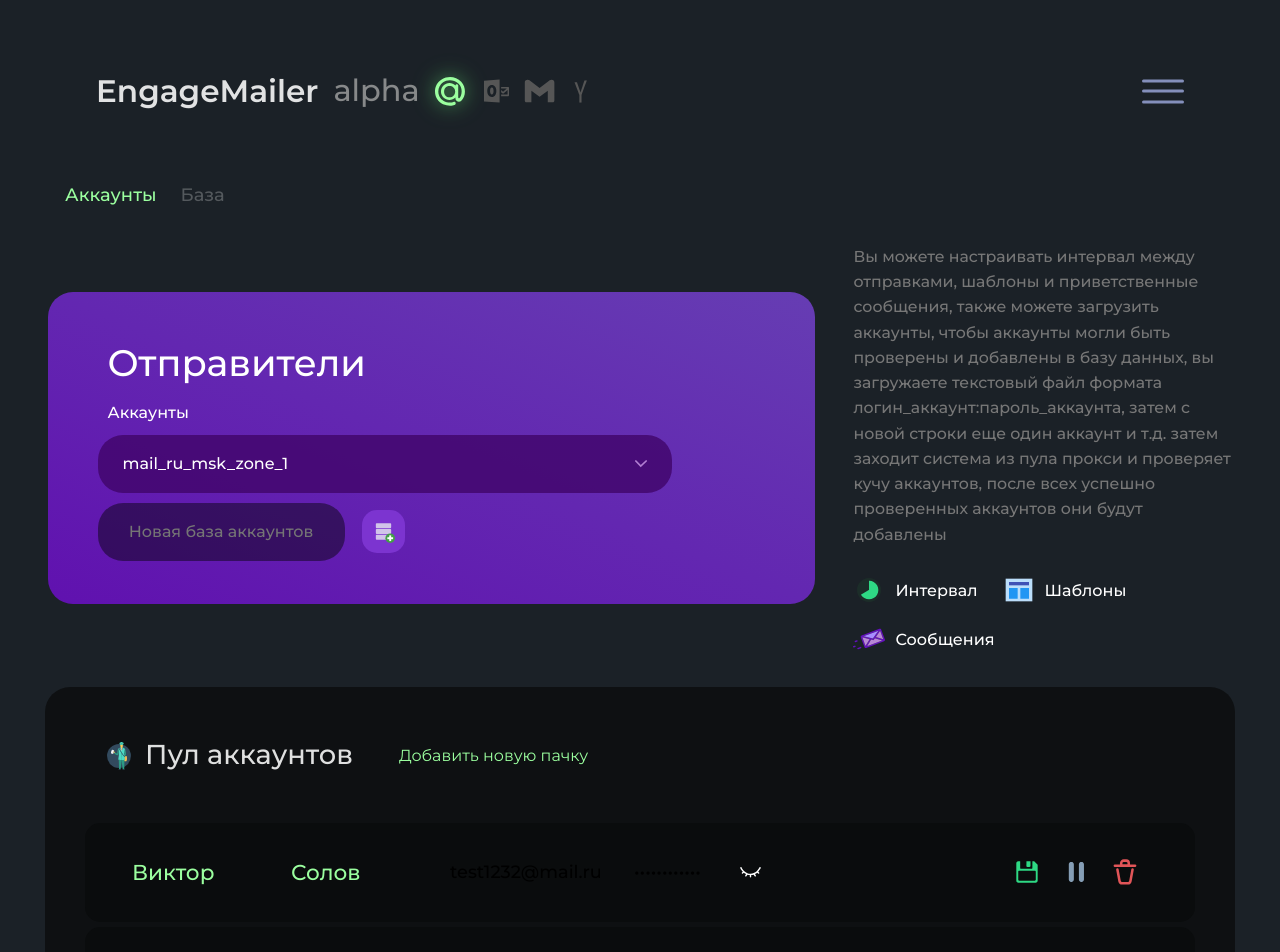
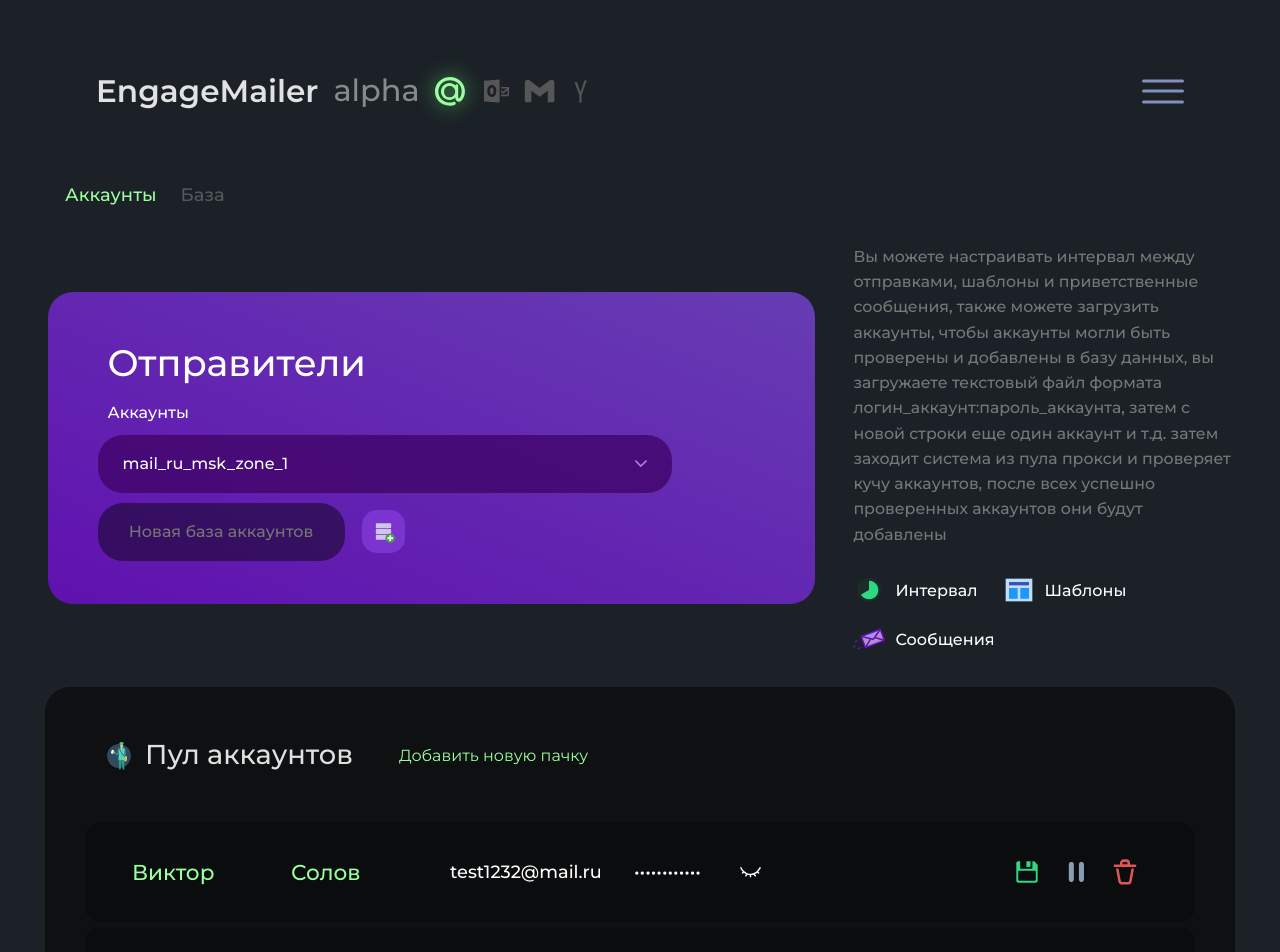
Before and after one commit to sharpprahs/engage_frontend, a SvelteKit app: page /users in a window 1280 px wide. Shown: the top 952 px of the page. Built offline with nearby package versions, Linux system fonts and the light colour scheme.

Commit message:
2 fixed color on users page

```diff
--- a/src/routes/users/users.css
+++ b/src/routes/users/users.css
@@ -258,6 +258,7 @@
 }
 .users_list input{
     background-color: transparent;
+    color: #ffffff;
     /*font-size: 18px to 16px;*/
     font-size: clamp(1rem, 0.9599rem + 0.1887vw, 1.125rem);
 }
@@ -321,9 +322,11 @@
 }
 .sender_setting input{
     width: 150px;
+    color: #ffffff;
 }
 .password_sender input{
     width: 90px;
+    color: #ffffff;
     transition: 0.1s ease-in-out;
 }
 .password_sender{
```
